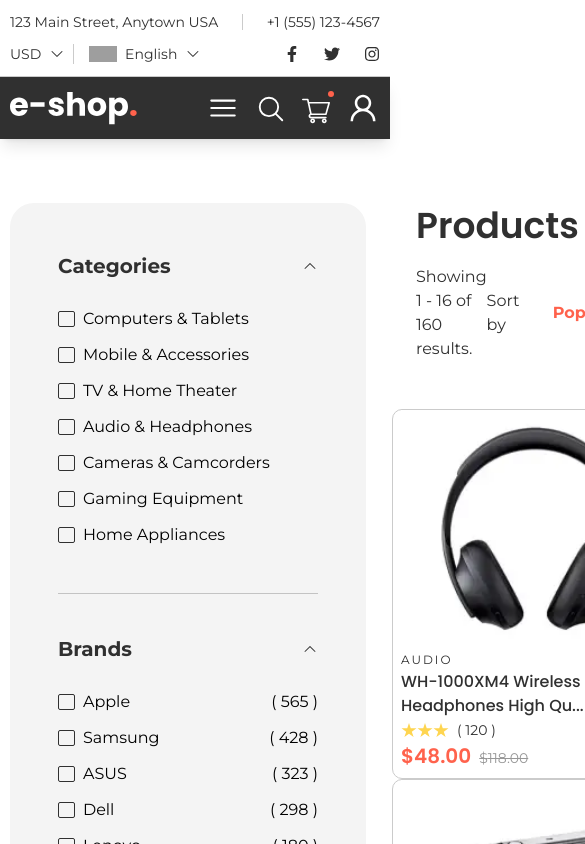
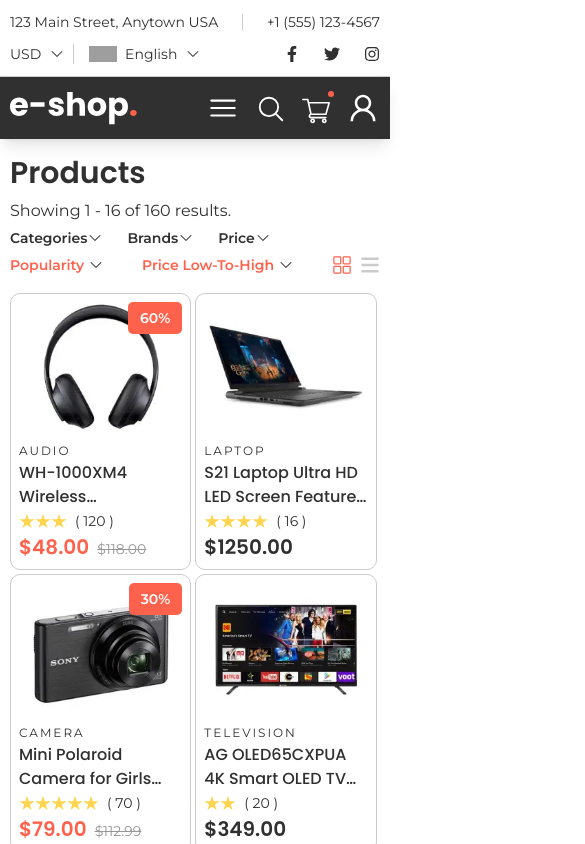
Before and after one commit to dearnasaruddin/e-shop, a React (Vite) app: page /product-list in a window 390 px wide. Shown: the top 844 px of the page, 585 px wide, since content can reach past the window. Built offline with nearby package versions, Linux system fonts and the light colour scheme; grey boxes are pictures that could not be loaded.

Commit message:
product list page mobile responsive done

```diff
--- a/src/components/footer/FooterTop.jsx
+++ b/src/components/footer/FooterTop.jsx
@@ -18,7 +18,7 @@
                     </div>
                 </div>
                 :
-                <div className={`pt-8 pb-10 md:py-28.5  ${location.pathname == '/product-list' ? 'bg-[linear-gradient(270deg,_rgba(244,244,244,1)_37%,_rgba(217,217,217,1)_52%)] pr-22.5' : 'bg-[linear-gradient(90deg,_rgba(244,244,244,1)_37%,_rgba(217,217,217,1)_52%)] pl-5 md:pl-25 pr-5 md:pr-0'} rounded-2xl md:rounded-3xl`}>
+                <div className={`pt-8 pb-10 md:py-28.5  ${location.pathname == '/product-list' ? 'bg-[linear-gradient(270deg,_rgba(244,244,244,1)_37%,_rgba(217,217,217,1)_52%)] max-lg:px-5 lg:pr-22.5' : 'bg-[linear-gradient(90deg,_rgba(244,244,244,1)_37%,_rgba(217,217,217,1)_52%)] pl-5 md:pl-25 pr-5 md:pr-0'} rounded-2xl md:rounded-3xl`}>
                     <div className={`${location.pathname == '/product-list' && 'max-w-123.5 ml-auto'}`}>
                         <h3 className='md:max-w-90 font-poppins font-semibold text-3xl md:text-4xl md:leading-11.5 text-secondary'>{location.pathname == '/product-details' || location.pathname == '/contact' ? 'Get Up-to-Date Gadget Technology' : 'Get Our Updates'}</h3>
                         <p className={`md:max-w-118 font-montserrat font-normal text-base md:text-xl md:leading-7.5 text-secondary ${location.pathname == '/' || location.pathname == '/product-list' ? 'mt-4 mb-5 md:mb-8' : 'mt-6 mb-12'}`}>Browse our wide selection of electronics and find the perfect promo for you from newsletter.</p>
--- a/src/components/productSideBar/ProductSideBar.jsx
+++ b/src/components/productSideBar/ProductSideBar.jsx
@@ -3,20 +3,43 @@
 import ProductSidebarPriceRange from './ProductSidebarPriceRange';
 import ProductSidebarBrands from './ProductSidebarBrands';
 import ProductSidebarCategories from './ProductSidebarCategories';
+import useIsDesktop from '../../hooks/useIsDesktop';
 
 const ProductSideBar = () => {
+    const isDesktop = useIsDesktop()
+    const [isCategoriesDropdownOpen, setIsCategoriesDropdownOpen] = useState(isDesktop)
+    const [isBrandDropdownOpen, setIsBrandDropdownOpen] = useState(isDesktop)
+    const [isPriceDropdownOpen, setIsPriceDropdownOpen] = useState(isDesktop)
 
-    const [isCategoriesDropdownOpen, setIsCategoriesDropdownOpen] = useState(true)
-    const [isBrandDropdownOpen, setIsBrandDropdownOpen] = useState(true)
-    const [isPriceDropdownOpen, setIsPriceDropdownOpen] = useState(true)
+    const handleSidebarDropdown = (v) => {
+        if (!isDesktop) {
+            if (v == 'category') {
+                setIsCategoriesDropdownOpen((prev)=>!prev)
+                setIsBrandDropdownOpen(false)
+                setIsPriceDropdownOpen(false)
+            } else if (v == 'brand') {
+                setIsCategoriesDropdownOpen(false)
+                setIsBrandDropdownOpen((prev)=>!prev)
+                setIsPriceDropdownOpen(false)
+            } else {
+                setIsCategoriesDropdownOpen(false)
+                setIsBrandDropdownOpen(false)
+                setIsPriceDropdownOpen((prev)=>!prev)
+            }
+        }else{
+            if(v == 'category') setIsCategoriesDropdownOpen((prev)=> !prev)
+            if(v == 'brand') setIsBrandDropdownOpen((prev)=> !prev)
+            if(v == 'price') setIsPriceDropdownOpen((prev)=> !prev)
+        }
+    }
 
     return (
-        <div className='w-full p-12 rounded-3xl bg-[#F4F4F4]'>
+        <div className='w-full max-lg:flex max-lg:gap-6 lg:p-12 lg:rounded-3xl lg:bg-[#F4F4F4]'>
 
             {/* Categories */}
             <div>
-                <div onClick={() => setIsCategoriesDropdownOpen(!isCategoriesDropdownOpen)} className='flex items-center gap-x-32.5 justify-between cursor-pointer'>
-                    <h4 className='font-montserrat font-bold text-xl leading-7.5 text-secondary'>Categories</h4>
+                <div onClick={()=>handleSidebarDropdown('category')} className='flex items-center lg:gap-x-32.5 justify-between cursor-pointer'>
+                    <h4 className='font-montserrat font-semibold lg:font-bold text-sm lg:text-xl leading-7.5 text-secondary'>Categories</h4>
                     {isCategoriesDropdownOpen ?
                         <ArrowDownIcon rotate='-180deg' />
                         :
@@ -29,9 +52,9 @@
             </div>
 
             {/* Brands */}
-            <div className='mt-10'>
-                <div onClick={() => setIsBrandDropdownOpen(!isBrandDropdownOpen)} className='flex items-center gap-x-32.5 justify-between cursor-pointer'>
-                    <h4 className='font-montserrat font-bold text-xl leading-7.5 text-secondary'>Brands</h4>
+            <div className='lg:mt-10'>
+                <div onClick={()=>handleSidebarDropdown('brand')} className='flex items-center lg:gap-x-32.5 justify-between cursor-pointer'>
+                    <h4 className='font-montserrat font-semibold lg:font-bold text-sm lg:text-xl leading-7.5 text-secondary'>Brands</h4>
                     {isBrandDropdownOpen ?
                         <ArrowDownIcon rotate='-180deg' />
                         :
@@ -45,9 +68,9 @@
             </div>
 
             {/* Price */}
-            <div className='mt-10'>
-                <div onClick={() => setIsPriceDropdownOpen(!isPriceDropdownOpen)} className='flex items-center gap-x-32.5 justify-between cursor-pointer'>
-                    <h4 className='font-montserrat font-bold text-xl leading-7.5 text-secondary'>Price</h4>
+            <div className='lg:mt-10'>
+                <div onClick={()=>handleSidebarDropdown('price')} className='flex items-center lg:gap-x-32.5 justify-between cursor-pointer'>
+                    <h4 className='font-montserrat font-semibold lg:font-bold text-sm lg:text-xl leading-7.5 text-secondary'>Price</h4>
                     {isPriceDropdownOpen ?
                         <ArrowDownIcon rotate='-180deg' />
                         :
--- a/src/components/productSideBar/ProductSidebarBrands.jsx
+++ b/src/components/productSideBar/ProductSidebarBrands.jsx
@@ -1,25 +1,27 @@
-import React, { useState } from 'react'
+import { useState } from 'react'
 import brands from '../../dummyData/brandsData';
 import { IoCheckmarkOutline } from "react-icons/io5";
+import useIsDesktop from '../../hooks/useIsDesktop';
 
 const ProductSidebarBrands = () => {
     const [isLessBrandBtn, setIsLessBrandBtn] = useState(false)
-
-    const slicedBrands = isLessBrandBtn ? brands : brands.slice(0, 7)
+    const isDesktop = useIsDesktop()
+    const slicedBrands = isDesktop ? (isLessBrandBtn ? brands : brands.slice(0, 7)) : brands
 
     return (
-        <ul className='mt-5 pb-10 border-b border-[#C3C3C3]'>
+        <ul className='max-sm:w-screen max-sm:absolute max-sm:top-60 max-sm:left-1/2 max-sm:-translate-x-1/2 max-sm:z-10 max-sm:bg-[#F4F4F4] max-sm:p-5 max-sm:flex max-sm:flex-wrap max-sm:gap-x-5 mt-5 lg:pb-10 lg:border-b border-[#C3C3C3]'>
             {slicedBrands.map((item, index) => (
                 <li key={index} className='flex items-center relative'>
                     <input className='appearance-none h-4 w-4.5 checked:bg-primary checked:border-none border border-secondary rounded-xs peer cursor-pointer' type="checkbox" name={item.brandName} id={item.brandName} />
                     <label htmlFor={item.brandName} className='hidden peer-checked:block absolute top-1/2 left-[8.5px]  -translate-1/2 text-[12px] text-white cursor-pointer'>
                         <IoCheckmarkOutline />
                     </label>
-                    <label htmlFor={item.brandName} className='peer-checked:font-bold w-full flex items-center justify-between py-1.5 pl-2 font-montserrat font-normal text-base leading-6 cursor-pointer duration-300'>{item.brandName} <span className='font-normal'>( {item.productQuantity} )</span></label>
+                    <label htmlFor={item.brandName} className='peer-checked:font-bold w-full flex items-center justify-between py-1.5 pl-1 lg:pl-2 font-montserrat font-normal text-base leading-6 cursor-pointer duration-300'>{item.brandName} <span className='font-normal'>( {item.productQuantity} )</span></label>
 
                 </li>
             ))}
-            <span onClick={() => setIsLessBrandBtn(!isLessBrandBtn)} className='font-montserrat font-bold text-base leading-6 text-secondary border-b border-secondary inline-block mt-5 cursor-pointer'>{isLessBrandBtn ? 'Less Brands' : 'More Brands'}</span>
+
+            <span onClick={() => setIsLessBrandBtn(!isLessBrandBtn)} className='max-lg:hidden font-montserrat font-bold text-base leading-6 text-secondary border-b border-secondary inline-block mt-5 cursor-pointer'>{isLessBrandBtn ? 'Less Brands' : 'More Brands'}</span>
         </ul>
     )
 }
--- a/src/components/productSideBar/ProductSidebarCategories.jsx
+++ b/src/components/productSideBar/ProductSidebarCategories.jsx
@@ -1,10 +1,9 @@
-import React from 'react'
 import categories from '../../dummyData/categoriesData';
 import { IoCheckmarkOutline } from "react-icons/io5";
 
 const ProductSidebarCategories = () => {
     return (
-        <ul className='mt-5 pb-10 border-b border-[#C3C3C3]'>
+        <ul className='max-sm:w-screen max-sm:absolute max-sm:top-60 max-sm:left-1/2 max-sm:-translate-x-1/2 max-sm:z-10 max-sm:bg-[#F4F4F4] max-sm:p-5 mt-5 pb-10 lg:border-b border-[#C3C3C3]'>
             {categories.map((item, index) => (
                 <li key={index} className='flex items-center relative'>
                     <input className='appearance-none h-4 w-4.5 checked:bg-primary checked:border-none border border-secondary rounded-xs peer cursor-pointer' type="checkbox" name={item} id={item} />
--- /dev/null
+++ b/src/hooks/useIsDesktop.js
@@ -0,0 +1,14 @@
+import { useEffect, useState } from "react";
+
+const useIsDesktop = () => {
+  const [isDesktop, setIsDesktop] = useState(window.innerWidth >= 1024);
+
+  useEffect(() => {
+    const resize = () => setIsDesktop(window.innerWidth >= 1024);
+    window.addEventListener("resize", resize);
+    return () => window.removeEventListener("resize", resize);
+  }, []);
+
+  return isDesktop;
+};
+export default useIsDesktop
--- a/src/icons/ArrowDownIcon.jsx
+++ b/src/icons/ArrowDownIcon.jsx
@@ -1,8 +1,8 @@
 import React from 'react'
 
-const ArrowDownIcon = ({ rotate = '0deg', color='#303030', width='16', height='16' }) => {
+const ArrowDownIcon = ({className, rotate = '0deg', color='#303030', width='16', height='16' }) => {
     return (
-        <svg style={{ rotate: rotate }} className='duration-300' width={width} height={height} viewBox="0 0 16 16" fill="none" xmlns="http://www.w3.org/2000/svg">
+        <svg style={{ rotate: rotate }} className={`duration-300 ${className}`} width={width} height={height} viewBox="0 0 16 16" fill="none" xmlns="http://www.w3.org/2000/svg">
             <path d="M8.00003 11C7.87216 11 7.74416 10.9512 7.64653 10.8535L2.64653 5.85353C2.45116 5.65816 2.45116 5.34178 2.64653 5.14653C2.84191 4.95128 3.15828 4.95116 3.35353 5.14653L8.00003 9.79303L12.6465 5.14653C12.8419 4.95116 13.1583 4.95116 13.3535 5.14653C13.5488 5.34191 13.5489 5.65828 13.3535 5.85353L8.35353 10.8535C8.25591 10.9512 8.12791 11 8.00003 11Z" fill={color} />
         </svg>
     )
--- a/src/pages/ProductListPage.jsx
+++ b/src/pages/ProductListPage.jsx
@@ -83,28 +83,33 @@
   const currentProducts = dummyProductList.slice((currentPage * itemPerPage) - itemPerPage, currentPage * itemPerPage)
 
   return (
-    <div className='mt-16 mb-20'>
+    <div className='mt-4 lg:mt-16 mb-10 lg:mb-20'>
       <Container>
         <div className='flex gap-x-6.5'>
-          {/* LeftSideBar */}
-          <div className='max-w-89'>
+          {/* ================ LeftSideBar for desktop ================ */}
+          <div className='max-lg:hidden lg:max-w-89'>
             <ProductSideBar />
           </div>
 
 
           {/* Right Part */}
           <div className='grow'>
-            <div className='pl-6'>
-              <h2 className='font-poppins font-semibold text-4xl leading-11.5 text-secondary'>Products</h2>
-              <div className='flex items-center justify-between mt-4 mb-12'>
+            <div className='lg:pl-6'>
+              <h2 className='font-poppins font-semibold text-3xl md:text-4xl lg:leading-11.5 text-secondary'>Products</h2>
+              <div className='lg:flex items-center justify-between mt-2 lg:mt-4 mb-4 lg:mb-12'>
                 <p className='font-montserrat font-normal text-base leading-6 text-secondary'>Showing {(currentPage * itemPerPage) - itemPerPage + 1} - {currentPage * itemPerPage} of {dummyProductList.length} results.</p>
 
-                <div className='flex items-center gap-x-12.5'>
+                {/* ================ Left sidebar in middle for Mobile ================ */}
+                <div className='lg:hidden'>
+                  <ProductSideBar />
+                </div>
+
+                <div className='flex max-sm:justify-between items-center lg:gap-x-12.5'>
                   {/* ========== Filter option ========== */}
-                  <div className='relative after:w-[1px] after:h-8 after:bg-[#CBCBCB] after:absolute after:top-1/2 after:-right-6  after:-translate-1/2'>
-                    <div className='flex items-center gap-x-4'>
-                      <p className='font-montserrat font-normal text-base leading-6 text-secondary'>Sort by</p>
-                      <div className='w-38 relative cursor-pointer'>
+                  <div className='relative lg:after:w-[1px] lg:after:h-8 after:bg-[#CBCBCB] after:absolute after:top-1/2 after:-right-6  after:-translate-1/2'>
+                    <div className='flex items-center lg:gap-x-4'>
+                      <p className='font-montserrat font-normal text-base leading-6 text-secondary max-sm:hidden'>Sort by</p>
+                      <div className=' lg:w-38 relative cursor-pointer'>
                         {/* <select
                                     className='hidden'
                                     name="country"
@@ -120,10 +125,10 @@
                                 </select> */}
 
                         {/* ================ Custom Dropdown ================ */}
-                        <div onClick={() => setIsFilterDropdownOpen(!isFilterDropdownOpen)} className="relative flex justify-between items-center gap-x-2 capitalize">
+                        <div onClick={() => setIsFilterDropdownOpen(!isFilterDropdownOpen)} className="relative flex justify-between items-center gap-x-1 lg:gap-x-2 capitalize">
                           {filterDropdownText ?
                             <>
-                              <span className='font-montserrat font-bold text-base leading-6 text-primary'>{filterDropdownText}</span>
+                              <span className='font-montserrat font-semibold lg:font-bold text-sm lg:text-base leading-6 text-primary'>{filterDropdownText}</span>
                               <ArrowDownIcon />
                             </>
                             :
@@ -134,10 +139,10 @@
 
                         {/* ====== options ====== */}
                         {isFilterDropdownOpen &&
-                          <ul ref={filterDropdownRef} className='w-[110%] absolute top-8 -left-3 py-1 bg-white border border-gray-300 z-10 shadow-xl'>
+                          <ul ref={filterDropdownRef} className='lg:w-[110%] absolute top-6 lg:top-8 lg:-left-3 py-1 bg-white border border-gray-300 z-10 shadow-xl'>
 
-                            <li onClick={() => handleFilterDropdown('Popularity')} className='font-montserrat font-normal text-base capitalize whitespace-nowrap flex items-center gap-2 px-2.5 py-2 hover:bg-gray-100 hover:text-primary hover:font-medium cursor-pointer'>Popularity</li>
-                            <li onClick={() => handleFilterDropdown('New Product')} className='font-montserrat font-normal text-base capitalize whitespace-nowrap flex items-center gap-2 px-2.5 py-2 hover:bg-gray-100 hover:text-primary hover:font-medium cursor-pointer'>New Product</li>
+                            <li onClick={() => handleFilterDropdown('Popularity')} className='font-montserrat font-normal text-sm lg:text-base capitalize whitespace-nowrap flex items-center gap-2 px-2.5 py-2 hover:bg-gray-100 hover:text-primary hover:font-medium cursor-pointer'>Popularity</li>
+                            <li onClick={() => handleFilterDropdown('New Product')} className='font-montserrat font-normal text-sm lg:text-base capitalize whitespace-nowrap flex items-center gap-2 px-2.5 py-2 hover:bg-gray-100 hover:text-primary hover:font-medium cursor-pointer'>New Product</li>
                           </ul>
                         }
                       </div>
@@ -147,9 +152,9 @@
 
 
                   {/* ========== Filter by price option ========== */}
-                  <div className='relative after:w-[1px] after:h-8 after:bg-[#CBCBCB] after:absolute after:top-1/2 after:-right-6 after:-translate-y-1/2'>
+                  <div className='relative lg:after:w-[1px] lg:after:h-8 after:bg-[#CBCBCB] after:absolute after:top-1/2 after:-right-6 after:-translate-y-1/2'>
 
-                    <div className='w-54 relative cursor-pointer'>
+                    <div className='lg:w-54 relative cursor-pointer'>
                       {/* <select
                                     className='hidden'
                                     name="country"
@@ -166,10 +171,10 @@
 
 
                       {/* ================ Custom Dropdown ================ */}
-                      <div onClick={() => setIsPriceDropdownOpen(!isPriceDropdownOpen)} className="relative flex justify-between items-center gap-x-2 capitalize">
+                      <div onClick={() => setIsPriceDropdownOpen(!isPriceDropdownOpen)} className="relative flex justify-between items-center gap-x-1 lg:gap-x-2 capitalize">
                         {priceDropdownText ?
                           <>
-                            <span className='font-montserrat font-bold text-base leading-6 text-primary'>{priceDropdownText}</span>
+                            <span className='font-montserrat font-semibold lg:font-bold text-sm lg:text-base leading-6 text-primary'>{priceDropdownText}</span>
                             <ArrowDownIcon />
                           </>
                           :
@@ -180,29 +185,29 @@
 
                       {/* ====== options ====== */}
                       {isPriceDropdownOpen &&
-                        <ul ref={priceDropdownRef} className='w-[110%] absolute top-10 -left-3 py-1 bg-white border border-gray-300 z-10 shadow-xl'>
-                          <li onClick={() => handlePriceDropdown('Price Low-to-High')} className='font-montserrat font-normal text-base capitalize whitespace-nowrap flex items-center gap-2 px-2.5 py-2 hover:bg-gray-100 hover:text-primary hover:font-medium cursor-pointer'>Price Low-to-High</li>
-                          <li onClick={() => handlePriceDropdown('Price Hight-to-Low')} className='font-montserrat font-normal text-base capitalize whitespace-nowrap flex items-center gap-2 px-2.5 py-2 hover:bg-gray-100 hover:text-primary hover:font-medium cursor-pointer'>Price Hight-to-Low</li>
+                        <ul ref={priceDropdownRef} className='w-[110%] absolute top-6 lg:top-10 -left-3 py-1 bg-white border border-gray-300 z-10 shadow-xl'>
+                          <li onClick={() => handlePriceDropdown('Price Low-to-High')} className='font-montserrat font-normal text-sm lg:text-base capitalize whitespace-nowrap flex items-center gap-2 px-2.5 py-2 hover:bg-gray-100 hover:text-primary hover:font-medium cursor-pointer'>Price Low-to-High</li>
+                          <li onClick={() => handlePriceDropdown('Price Hight-to-Low')} className='font-montserrat font-normal text-sm lg:text-base capitalize whitespace-nowrap flex items-center gap-2 px-2.5 py-2 hover:bg-gray-100 hover:text-primary hover:font-medium cursor-pointer'>Price Hight-to-Low</li>
                         </ul>
                       }
                     </div>
 
                   </div>
 
-                  <div className='flex items-center gap-x-3'>
-                    <div onClick={() => handleView('grid')} className='cursor-pointer'><IoGridOutline className={`text-2xl ${gridView ? 'text-primary' : 'text-[#CBCBCB]'} `} /></div>
-                    <div onClick={() => handleView('list')} className='cursor-pointer'><FaBars className={`text-2xl ${listView ? 'text-primary' : 'text-[#CBCBCB]'} `} /></div>
+                  <div className='flex items-center gap-x-2 lg:gap-x-3'>
+                    <div onClick={() => handleView('grid')} className='cursor-pointer'><IoGridOutline className={`text-xl lg:text-2xl ${gridView ? 'text-primary' : 'text-[#CBCBCB]'} `} /></div>
+                    <div onClick={() => handleView('list')} className='cursor-pointer'><FaBars className={`text-xl lg:text-2xl ${listView ? 'text-primary' : 'text-[#CBCBCB]'} `} /></div>
                   </div>
                 </div>
               </div>
             </div>
 
-            {/* Product Showcasing */}
+            {/* ================= Product Showcasing ================= */}
             <div className='w-full'>
-              <div className='flex flex-wrap'>
+              <div className='flex max-sm:gap-1 flex-wrap'>
                 {currentProducts.map((item) => (
                   gridView ?
-                    <div key={item.id} className='max-w-71'>
+                    <div key={item.id} className='max-w-[49%] lg:max-w-71'>
                       <ProductLayout productImage={item.productImage} catagory={item.catagory} title={item.title} rating={item.rating} totalRating={item.totalRating} price={item.price} discount={item.discount} originalPrice={item.originalPrice} />
                     </div>
                     :
@@ -213,7 +218,7 @@
               </div>
 
               {/* Pagination */}
-              <div className='mt-20'>
+              <div className='mt-8 lg:mt-20'>
                 <Pagination totalItems={dummyProductList.length} itemPerPage={itemPerPage} currentPage={currentPage} onPageChange={setCurrentPage} />
               </div>
             </div>
```
Also changed, not shown: src/components/Pagination.jsx (+7 -7 lines), src/components/productSideBar/ProductSidebarPriceRange.jsx (+8 -8 lines).
